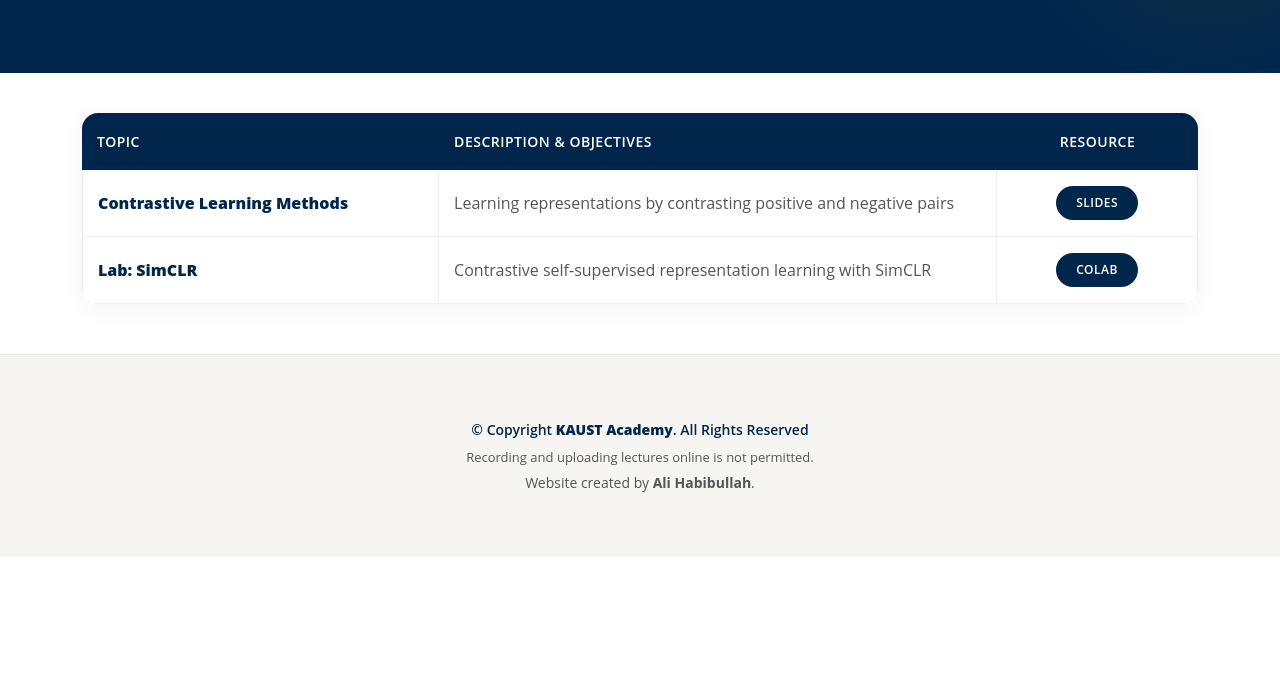
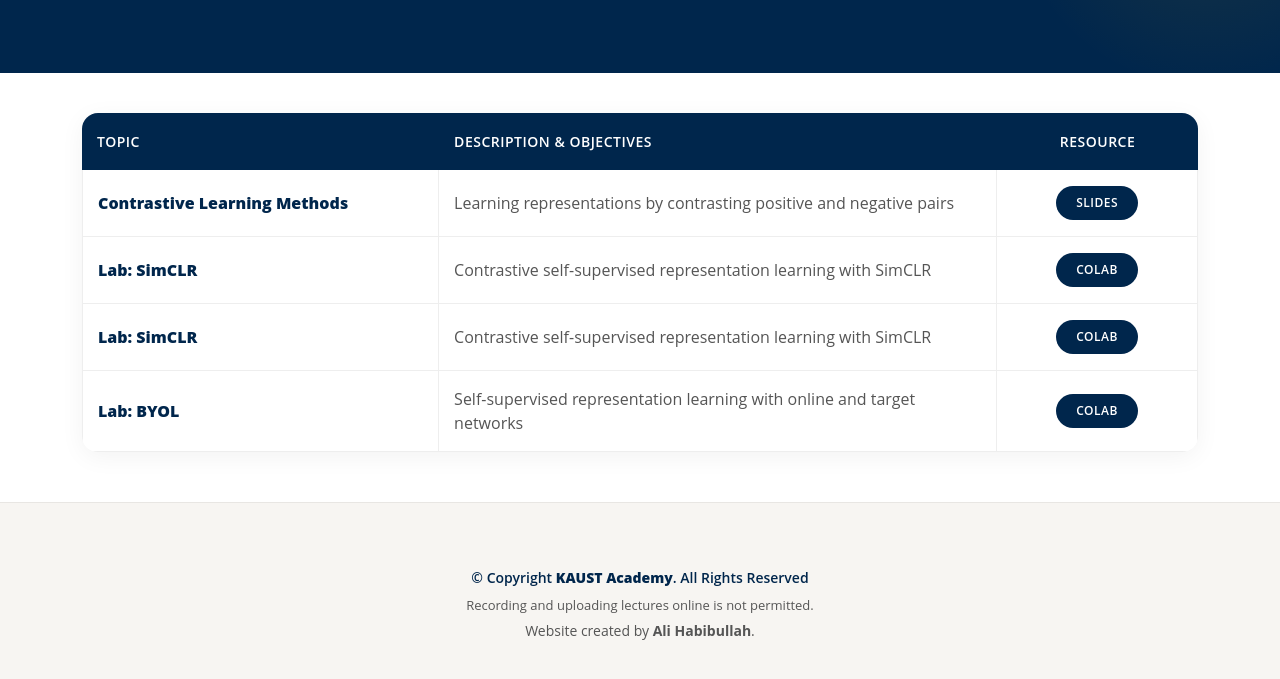
Before and after one commit to KAUST-Academy/2026_KASP_Summer_School, a plain HTML site: page pages/Week2/w2d7.html in a window 1280 px wide. Shown: the part 261-940 px from the top of the page. Before the commit the page ends 818 px from the top, so only its background shows below. Drawn offline with Linux system fonts and the light colour scheme.

Commit message:
Update w2d7.html

```diff
--- a/pages/Week2/w2d7.html
+++ b/pages/Week2/w2d7.html
@@ -50,6 +50,31 @@
               <td>Contrastive self-supervised representation learning with SimCLR</td>
               <td class="text-center"><a href="https://colab.research.google.com/github/KAUST-Academy/2026_KASP_Summer_School/blob/main/Week2/Day7_06-07_Contrastive_Learning/Labs/SimCLR.ipynb" class="table-btn" target="_blank" rel="noopener">Colab</a></td>
             </tr>
+            <tr>
+  <td><strong>Lab: SimCLR</strong></td>
+  <td>Contrastive self-supervised representation learning with SimCLR</td>
+  <td class="text-center">
+    <a href="https://colab.research.google.com/github/KAUST-Academy/2026_KASP_Summer_School/blob/main/Week2/Day7_06-07_Contrastive_Learning/Labs/SimCLR.ipynb"
+       class="table-btn"
+       target="_blank"
+       rel="noopener">
+      Colab
+    </a>
+  </td>
+</tr>
+
+<tr>
+  <td><strong>Lab: BYOL</strong></td>
+  <td>Self-supervised representation learning with online and target networks</td>
+  <td class="text-center">
+    <a href="https://colab.research.google.com/github/KAUST-Academy/2026_KASP_Summer_School/blob/main/Week2/Day7_06-07_Contrastive_Learning/Labs/BYOL.ipynb"
+       class="table-btn"
+       target="_blank"
+       rel="noopener">
+      Colab
+    </a>
+  </td>
+</tr>
           </tbody>
         </table>
       </div>
```
